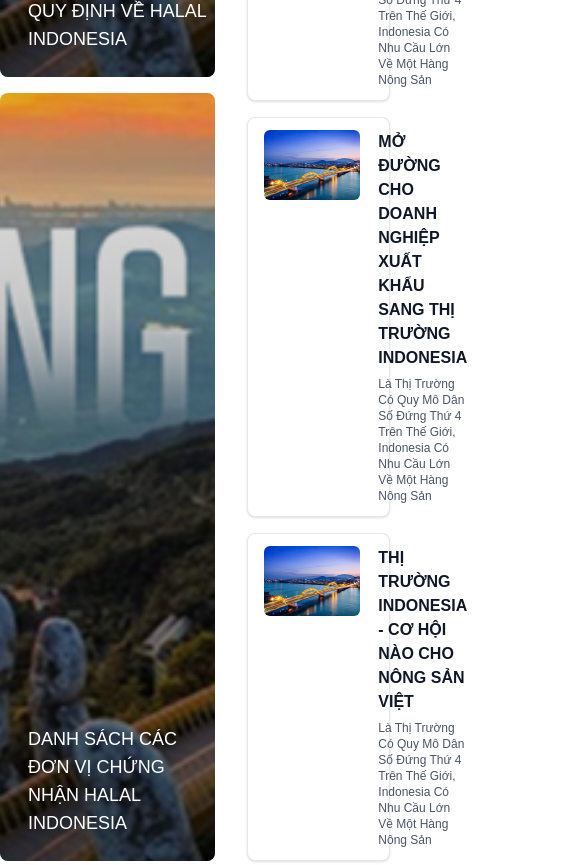
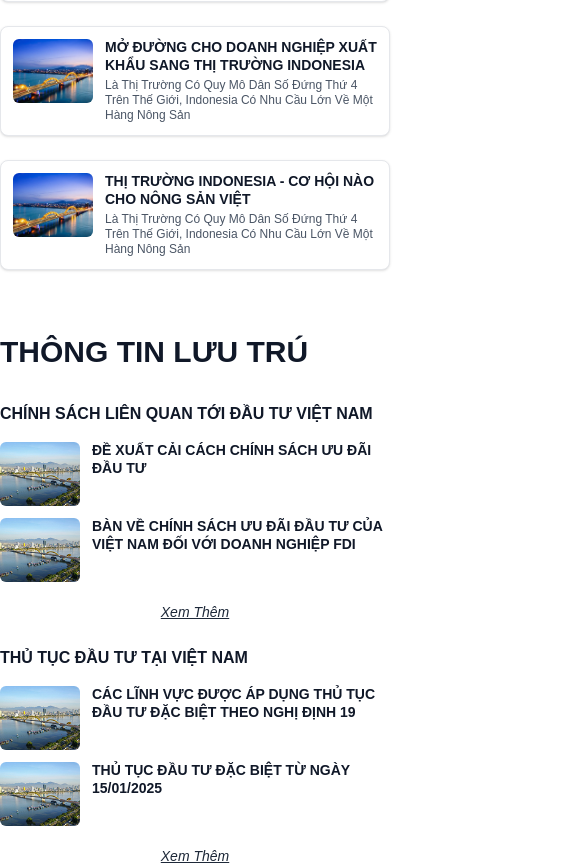
Before and after one commit to NguyenThinhDatEng/LandingPageConference, a Vue app: page / in a window 390 px wide. Shown: the part 3520-4385 px from the top of the page, 585 px wide, since content can reach past the window. Built offline with nearby package versions, Linux system fonts and the light colour scheme.

Commit message:
reponsive mobile

```diff
--- a/src/components/Footer.vue
+++ b/src/components/Footer.vue
@@ -2,37 +2,51 @@
   <footer class="relative">
     <!-- Contact Form Box -->
     <div
-      class="form-register absolute -top-1/2 left-1/2 bg-yellow-500 md:w-6xl mx-auto rounded-none px-16 py-8 z-10">
-      <h3 class="text-center text-2xl font-bold tracking-wide text-black mb-8">
+      class="form-register absolute -top-1/2 left-1/2 bg-yellow-500 w-11/12 md:w-6xl mx-auto rounded-none px-4 md:px-16 py-6 md:py-8 z-10">
+      <h3 class="text-center text-xl md:text-2xl font-bold tracking-wide text-black mb-6 md:mb-8">
         ĐĂNG KÝ THÔNG TIN LIÊN HỆ
       </h3>
       <form class="flex flex-col gap-4">
-        <div class="flex gap-4">
+        <!-- Mobile: Single column layout -->
+        <div class="flex flex-col gap-4 md:hidden">
+          <input type="text" placeholder="QUÝ DANH" required
+            class="w-full px-4 py-3 border-none rounded-md text-base bg-white text-black" />
+          <input type="email" placeholder="EMAIL" required
+            class="w-full bg-white text-black px-4 py-3 border-none rounded-md text-base" />
+          <input type="text" placeholder="ĐIỆN THOẠI" required
+            class="w-full px-4 py-3 border-none rounded-md text-base bg-white text-black" />
+          <input type="text" placeholder="NỘI DUNG" required
+            class="w-full px-4 py-3 border-none rounded-md text-base bg-white text-black" />
+        </div>
+
+        <!-- Desktop: Two column layout -->
+        <div class="hidden md:flex md:gap-4">
           <input type="text" placeholder="QUÝ DANH" required
             class="flex-1 px-4 py-3 border-none rounded-md text-base bg-white text-black" />
           <input type="email" placeholder="EMAIL" required
             class="flex-1 bg-white text-black px-4 py-3 border-none rounded-md text-base" />
         </div>
-        <div class="flex gap-4">
+        <div class="hidden md:flex md:gap-4">
           <input type="text" placeholder="ĐIỆN THOẠI" required
             class="flex-1 px-4 py-3 border-none rounded-md text-base bg-white text-black" />
           <input type="text" placeholder="NỘI DUNG" required
             class="flex-1 px-4 py-3 border-none rounded-md text-base bg-white text-black" />
         </div>
+
         <textarea placeholder="CHI TIẾT" rows="3"
           class="w-full border-none rounded-md px-4 py-3 text-base resize-y min-h-12 bg-white text-black"></textarea>
         <button type="submit"
-          class="mx-auto mt-2 bg-white text-gray-800 border-none rounded-md px-8 py-2.5 text-base font-bold cursor-pointer transition-all duration-200 shadow-md hover:bg-blue-900 hover:text-white">
+          class="mx-auto mt-2 bg-white text-gray-800 border-none rounded-md px-6 md:px-8 py-2.5 text-sm md:text-base font-bold cursor-pointer transition-all duration-200 shadow-md hover:bg-blue-900 hover:text-white">
           GỬI THÔNG TIN
         </button>
       </form>
     </div>
     <!-- Conference Info Section -->
     <div class="bg-[#0a3c86] text-white pt-72 pb-12 text-center">
-      <div class="text-2xl font-bold mb-2 tracking-wide">ECHO ASIA 2025 - HỘI NGHỊ KHOA HỌC</div>
-      <div class="text-base mb-1">Địa Chỉ: Xx Thành Phố Đà Nẵng, Việt Nam.</div>
-      <div class="text-base mb-1">Fax: +84.12345678</div>
-      <div class="text-base mb-1">Email: Abc@Gmail.Com</div>
+      <div class="text-xl md:text-2xl font-bold mb-2 tracking-wide">ECHO ASIA 2025 - HỘI NGHỊ KHOA HỌC</div>
+      <div class="text-sm md:text-base mb-1">Địa Chỉ: Xx Thành Phố Đà Nẵng, Việt Nam.</div>
+      <div class="text-sm md:text-base mb-1">Fax: +84.12345678</div>
+      <div class="text-sm md:text-base mb-1">Email: Abc@Gmail.Com</div>
     </div>
   </footer>
 </template>
--- a/src/components/main/AccommodationInfoSection.vue
+++ b/src/components/main/AccommodationInfoSection.vue
@@ -1,6 +1,23 @@
 <template>
   <SectionContainer title="THÔNG TIN LƯU TRÚ" section-id="accommodation">
-    <div class="grid grid-cols-3 gap-8">
+    <!-- Mobile: Single column layout -->
+    <div class="grid grid-cols-1 gap-6 md:hidden">
+      <div class="flex flex-col items-start h-full justify-between" v-for="(col, colIdx) in columns" :key="colIdx">
+        <div class="text-base font-bold text-gray-900 mb-4">{{ col.title }}</div>
+        <div class="flex flex-col gap-3 w-full">
+          <div class="flex gap-3" v-for="(item, idx) in col.items" :key="idx">
+            <img :src="item.img" alt="info" class="w-20 h-16 object-cover rounded-md flex-shrink-0" />
+            <div class="item-title text-gray-900 font-bold text-sm leading-tight flex-1">{{ item.title }}</div>
+          </div>
+          <div class="text-sm text-center text-gray-800 italic underline cursor-pointer hover:text-blue-800 transition-colors duration-200 mt-2">
+            Xem Thêm
+          </div>
+        </div>
+      </div>
+    </div>
+
+    <!-- Desktop: Original 3-column grid layout -->
+    <div class="hidden md:grid md:grid-cols-3 gap-8">
       <div class="flex flex-col items-start h-full justify-between" v-for="(col, colIdx) in columns" :key="colIdx">
         <div class="text-lg font-bold text-gray-900 mb-8">{{ col.title }}</div>
         <div class="flex flex-col gap-4">
--- a/src/components/main/OurServicesSection.vue
+++ b/src/components/main/OurServicesSection.vue
@@ -1,8 +1,34 @@
 <template>
   <SectionContainer title="DỊCH VỤ CỦA CHÚNG TÔI" section-id="services">
-    <div class="flex gap-8 mx-auto items-start justify-center">
-      <div class="flex-3 flex flex-col gap-4 h-full">
-        <div class="relative flex flex-1 bg-cover bg-center rounded-lg overflow-hidden items-end"
+    <!-- Mobile: Single column layout -->
+    <div class="grid grid-cols-1 gap-6 md:hidden">
+      <!-- Big cards for mobile -->
+      <div class="relative flex bg-cover bg-center rounded-lg overflow-hidden items-end h-48"
+        v-for="(item, idx) in bigCards" :key="idx" :style="{ backgroundImage: `url(${item.img})` }">
+        <div
+          class="w-full h-full flex flex-col justify-end items-start pb-4 pl-4 bg-gradient-to-t from-black/55 via-black/30 to-black/10">
+          <div class="text-base text-white font-normal drop-shadow-[0_2px_8px_rgba(0,0,0,0.18)]">{{ item.caption }}
+          </div>
+        </div>
+      </div>
+
+      <!-- Small cards for mobile -->
+      <div
+        class="flex items-start bg-white rounded-lg shadow-sm border-[1.5px] border-gray-200 p-3 gap-3"
+        v-for="(item, idx) in smallCards" :key="idx">
+        <img :src="item.img" alt="service" class="w-20 h-16 object-cover rounded-md flex-shrink-0" />
+        <div class="flex flex-col justify-center gap-1 min-w-0">
+          <div class="text-sm font-bold text-gray-900 leading-tight">{{ item.title }}</div>
+          <div class="text-xs text-gray-600 font-normal leading-tight">{{ item.desc }}</div>
+        </div>
+      </div>
+    </div>
+
+    <!-- Desktop: Original layout with grid -->
+    <div class="hidden md:grid md:grid-cols-5 gap-8 mx-auto items-start">
+      <!-- Big cards section - takes 3 columns -->
+      <div class="md:col-span-3 flex flex-col gap-4 h-full">
+        <div class="relative flex flex-1 bg-cover bg-center rounded-lg overflow-hidden items-end min-h-[200px]"
           v-for="(item, idx) in bigCards" :key="idx" :style="{ backgroundImage: `url(${item.img})` }">
           <div
             class="w-full h-full flex flex-col justify-end items-start pb-6 pl-7 bg-gradient-to-t from-black/55 via-black/30 to-black/10">
@@ -11,7 +37,9 @@
           </div>
         </div>
       </div>
-      <div class="flex-2 flex flex-col gap-4">
+
+      <!-- Small cards section - takes 2 columns -->
+      <div class="md:col-span-2 flex flex-col gap-4">
         <div
           class="flex items-start bg-white rounded-lg shadow-sm border-[1.5px] border-gray-200 p-3 pl-4 gap-[18px] min-h-[90px]"
           v-for="(item, idx) in smallCards" :key="idx">
--- a/src/components/main/PartnersAndContactSection.vue
+++ b/src/components/main/PartnersAndContactSection.vue
@@ -1,7 +1,7 @@
 <template>
   <SectionContainer title="ĐỐI TÁC KHÁCH HÀNG" sectionId="partners" is-full-width>
     <!-- Partners Row -->
-    <div class="flex justify-center gap-8 pb-62">
+    <div class="flex flex-wrap justify-center gap-8 pb-62">
       <div v-for="n in 5" :key="n" class="w-42 h-15 bg-gray-200 rounded-lg"></div>
     </div>
   </SectionContainer>
```
